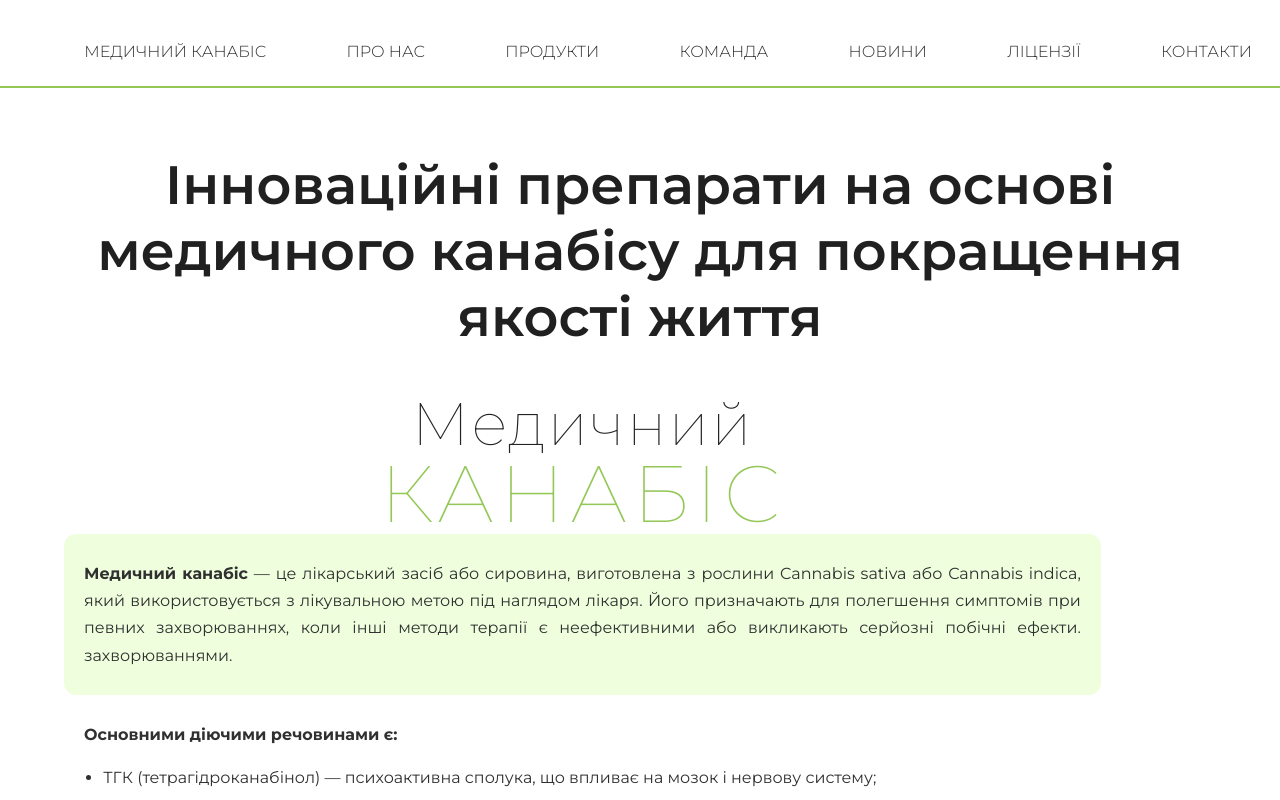
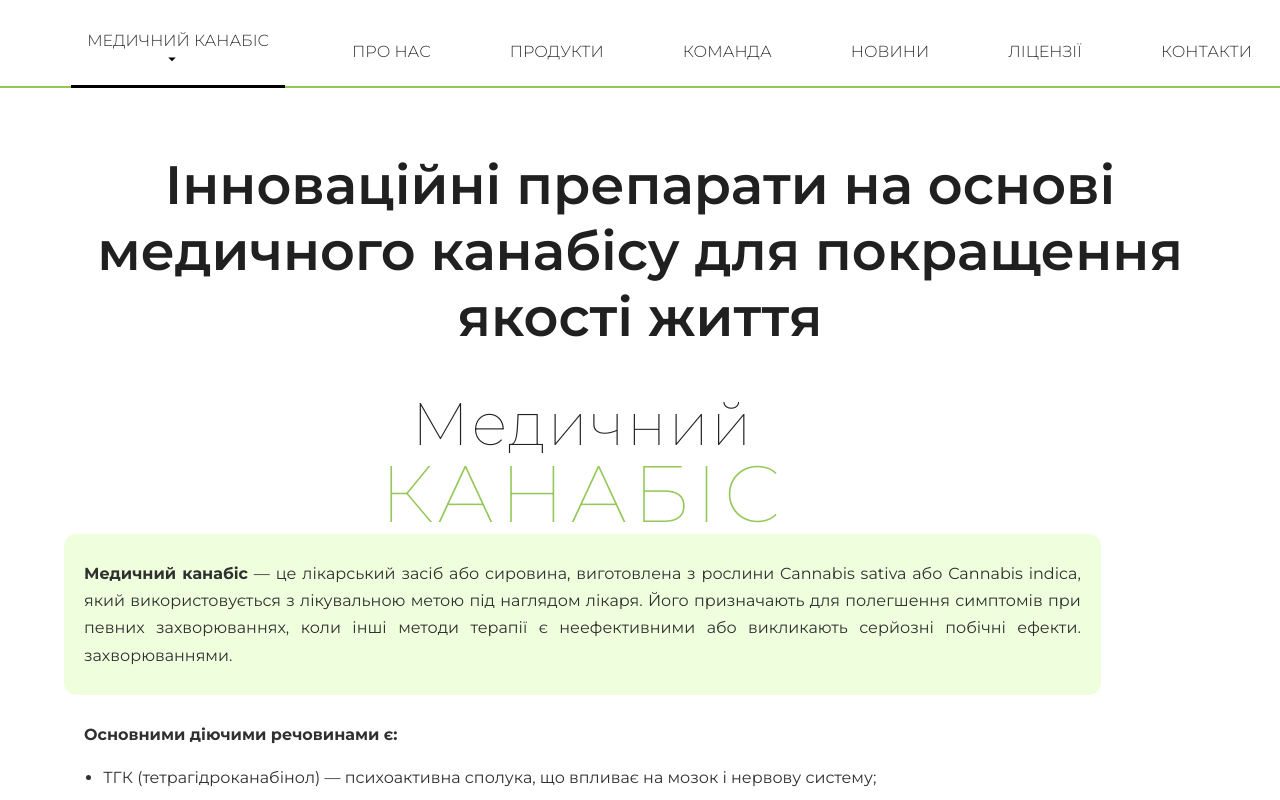
Before and after one commit to lowtab777/ecofarm-website, an Angular app: page /main-page in a window 1280 px wide. Shown: the top 800 px of the page. Built offline with nearby package versions, Linux system fonts and the light colour scheme.

Commit message:
fixed routes

```diff
--- a/src/app/app.routes.ts
+++ b/src/app/app.routes.ts
@@ -9,7 +9,7 @@ import { ProductsPageComponent } from './components/products-page/products-page.
 import { NewsDetailedPageComponent } from './components/news-detailed-page/news-detailed-page.component';
 
 export const routes: Routes = [
-  { path: '', redirectTo: '**', pathMatch: 'full' },
+  { path: '', redirectTo: 'main-page', pathMatch: 'full' },
   { path: 'news', component: NewsPageComponent },
   { path: 'news/:slug', component: NewsDetailedPageComponent},
   { path: 'contacts', component: ContactsComponent },
--- a/src/app/components/ecofarm-header/ecofarm-header.component.html
+++ b/src/app/components/ecofarm-header/ecofarm-header.component.html
@@ -7,7 +7,7 @@
             <h1 class="xxl logo">ФК</h1>
             <img
               src="images/ecofarmLogo.png"
-              routerLink="/"
+              routerLink="/main-page"
               routerLinkActive="active-link"
               [routerLinkActiveOptions]="{ exact: true }"
               #rlaMain="routerLinkActive"
@@ -18,7 +18,7 @@
 
           <a
             mat-button
-            routerLink="/"
+            routerLink="/main-page"
             routerLinkActive="active-link"
             [routerLinkActiveOptions]="{ exact: true }"
             #rlaMain="routerLinkActive"
```
